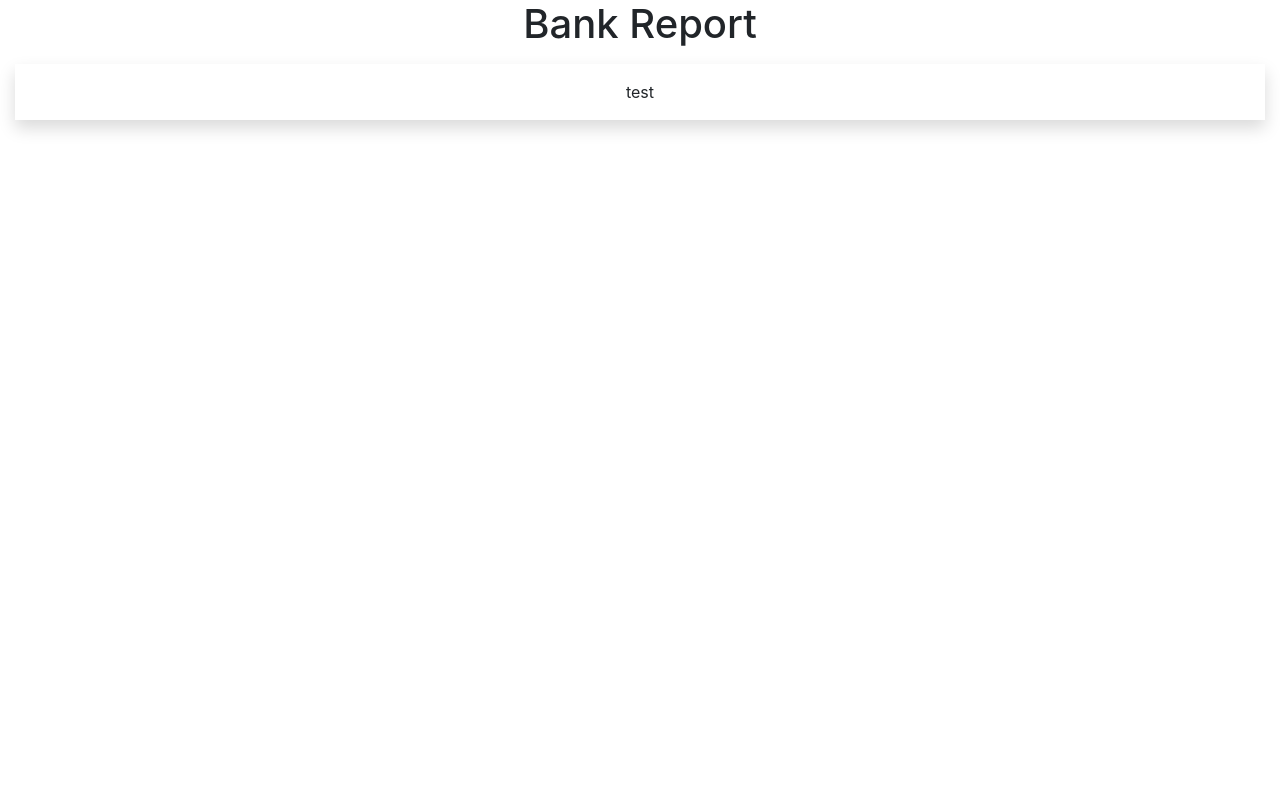
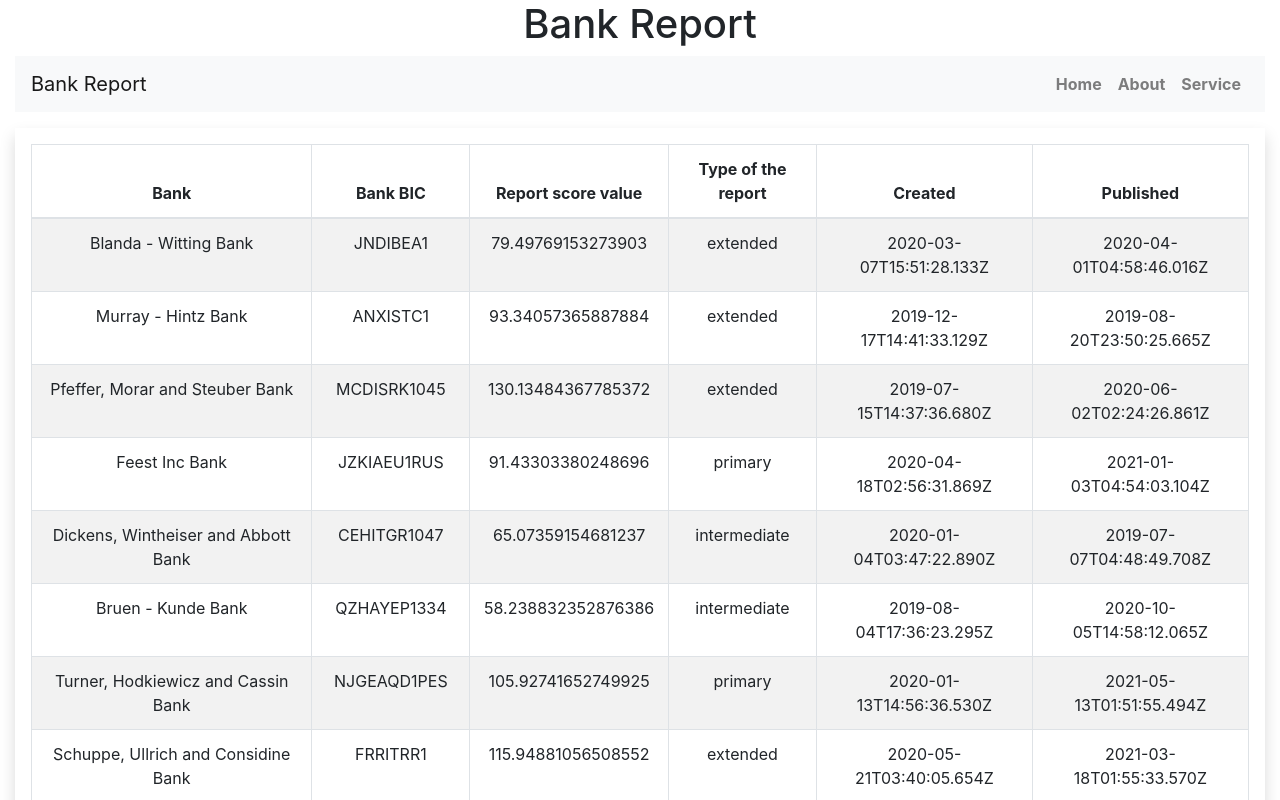
Before and after one commit to aminul007bd/react-bank-report-2020, a React (Create React App) app: page / in a window 1280 px wide. Shown: the top 800 px of the page. Built offline with nearby package versions, Linux system fonts and the light colour scheme; data requests are answered from the project's data file.

Commit message:
add react-table with data

```diff
--- a/package.json
+++ b/package.json
@@ -12,6 +12,7 @@
     "json-server": "^0.16.3",
     "react": "^17.0.1",
     "react-bootstrap": "^1.4.0",
+    "react-table": "^7.6.2",
     "react-dom": "^17.0.1",
     "react-scripts": "4.0.0",
     "web-vitals": "^0.2.4"
--- a/src/App.js
+++ b/src/App.js
@@ -1,15 +1,16 @@
 import './App.css';
 import { Container } from 'react-bootstrap'
-
+import AppNavbar from './components/AppNavbar'
+import AppDataTable from './components/AppDataTable'
 
 function App() {
   return (
     <div className="App">
       <h1>Bank Report</h1>
       <Container fluid>
-
+        <AppNavbar />
         <div className="shadow mt-3 p-3">
-          test
+          <AppDataTable />
         </div>
       </Container>
     </div>
--- /dev/null
+++ b/src/components/AppDataTable.js
@@ -0,0 +1,93 @@
+import React, { useState, useEffect, useMemo } from 'react'
+import axios from 'axios'
+import { useTable, usePagination } from 'react-table'
+import { Table } from 'react-bootstrap'
+
+export default function AppDataTable() {
+  const [report, setReport] = useState([])
+
+  const fetchURL = 'http://localhost:5000'
+  useEffect(() => {
+    const fetchData = async () => {
+      const response = await axios.get(`${fetchURL}/report`)
+      setReport(response.data)
+    }
+
+    fetchData()
+  }, [])
+
+  const columns = useMemo(
+    () => [
+      {
+        Header: 'Bank ',
+        accessor: 'body.bankName',
+      },
+      {
+        Header: 'Bank BIC',
+        accessor: 'body.bankBIC',
+      },
+      {
+        Header: 'Report score value',
+        accessor: 'body.reportScore',
+      },
+      {
+        Header: 'Type of the report',
+        accessor: 'body.type',
+      },
+      {
+        Header: 'Created',
+        accessor: 'createdAt',
+      },
+      {
+        Header: 'Published',
+        accessor: 'publishedAt',
+      },
+    ],
+    []
+  )
+
+  const data = useMemo(() => report, [report])
+  // Table start
+
+  const {
+    getTableProps,
+    getTableBodyProps,
+    headerGroups,
+    prepareRow,
+    rows,
+  } = useTable(
+    {
+      columns,
+      data,
+    },
+    usePagination
+  )
+
+  return (
+    <div>
+      <Table {...getTableProps()} striped bordered hover>
+        <thead>
+          {headerGroups.map((headerGroup) => (
+            <tr {...headerGroup.getHeaderGroupProps()}>
+              {headerGroup.headers.map((column) => (
+                <th {...column.getHeaderProps()}>{column.render('Header')}</th>
+              ))}
+            </tr>
+          ))}
+        </thead>
+        <tbody {...getTableBodyProps()}>
+          {rows.map((row, i) => {
+            prepareRow(row)
+            return (
+              <tr {...row.getRowProps()}>
+                {row.cells.map((cell) => {
+                  return <td {...cell.getCellProps()}>{cell.render('Cell')}</td>
+                })}
+              </tr>
+            )
+          })}
+        </tbody>
+      </Table>
+    </div>
+  )
+}
--- /dev/null
+++ b/src/components/AppNavbar.js
@@ -0,0 +1,27 @@
+import React from 'react';
+import { Navbar, NavbarBrand, Nav, Row, Col } from 'react-bootstrap';
+
+export default function AppNavbar()  {
+  return (
+    <div>
+      <Row>
+        <Col>
+          <Navbar bg="light" expand="lg">
+            <NavbarBrand href="#home">Bank Report</NavbarBrand>
+            <Navbar.Toggle aria-controls="basic-navbar-nav" />
+            <Navbar.Collapse
+              id="basic-navbar-nav"
+              className="justify-content-end"
+            >
+              <Nav className="font-weight-bold">
+                <Nav.Link href="#home">Home</Nav.Link>
+                <Nav.Link href="#about">About</Nav.Link>
+                <Nav.Link href="#service">Service</Nav.Link>
+              </Nav>
+            </Navbar.Collapse>
+          </Navbar>
+        </Col>
+      </Row>
+    </div>
+  )
+}
```
Also changed, not shown: 1 other file (tests, documents, lock files or other folders).
